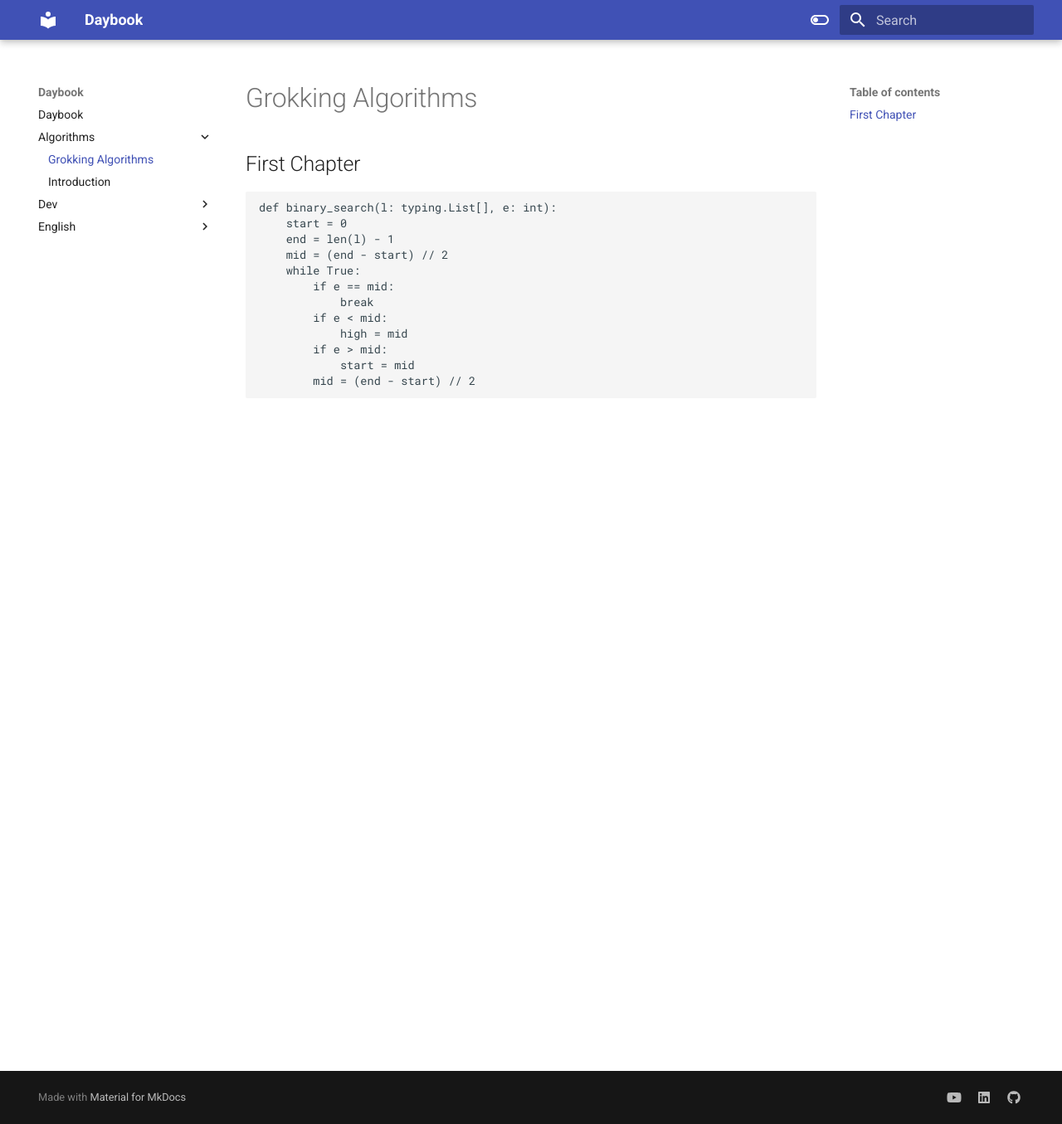
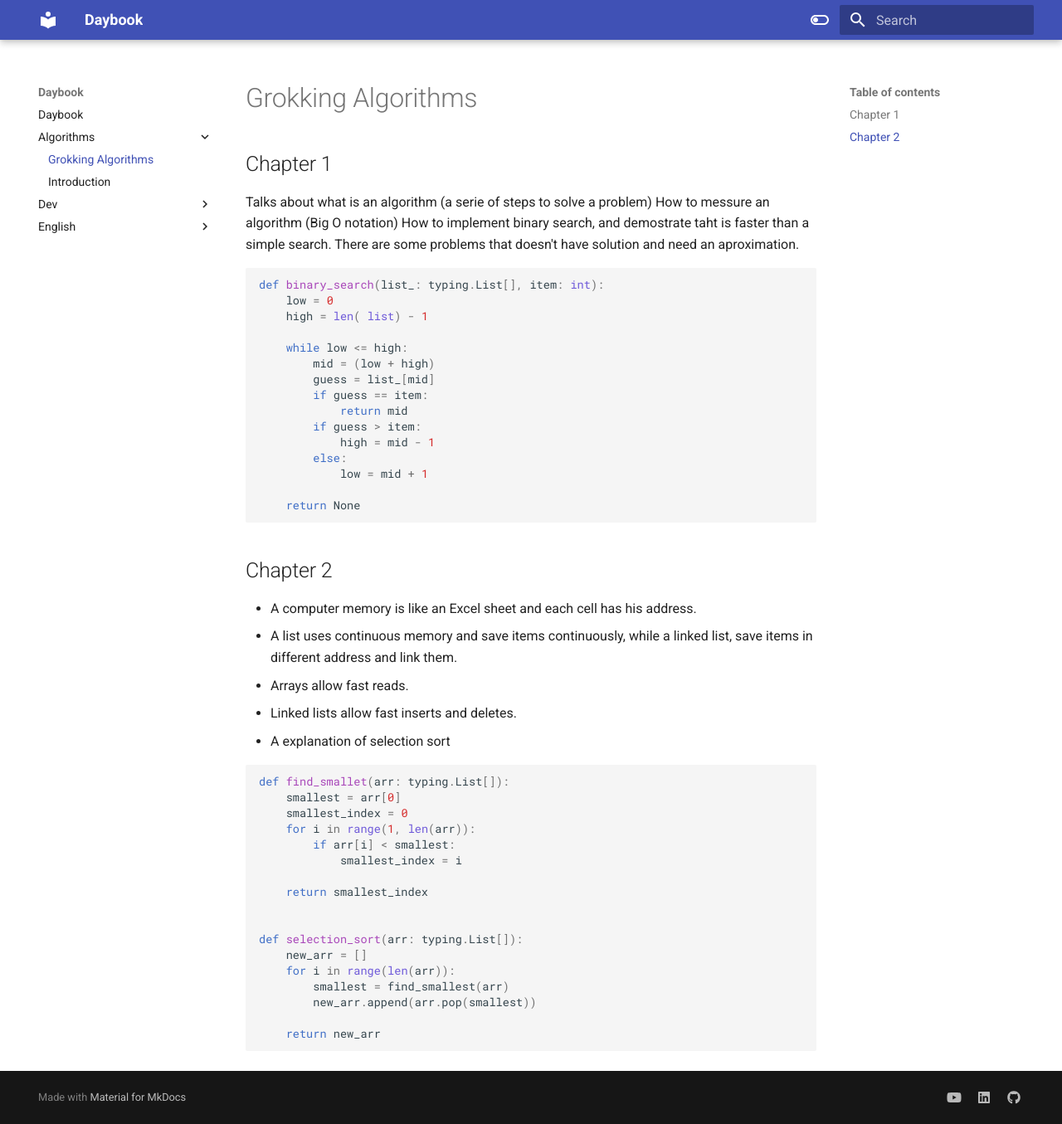
Before and after one commit to israteneda/daybook, an MkDocs documentation site: the page built from docs/algorithms/grokking-algorithms.md, in a window 1280 px wide and 1355 px high. Shown: the whole window at 83% size. Built offline with MkDocs 1.6.1 and Material for MkDocs 9.7.7, drawn with Linux system fonts in a browser that asks for light colours.

Commit message:
add Chapter 2, grokking algoritthms

````diff
--- a/docs/algorithms/grokking-algorithms.md
+++ b/docs/algorithms/grokking-algorithms.md
@@ -1,17 +1,56 @@
 # Grokking Algorithms
 
-## First Chapter
+## Chapter 1
+
+Talks about what is an algorithm (a serie of steps to solve a problem)
+How to messure an algorithm (Big O notation)
+How to implement binary search, and demostrate taht is faster than a simple search.
+There are some problems that doesn't have solution and need an aproximation.
+
+```python
+def binary_search(list_: typing.List[], item: int):
+    low = 0
+    high = len( list) - 1
+
+    while low <= high:
+        mid = (low + high)
+        guess = list_[mid]
+        if guess == item:
+            return mid
+        if guess > item:
+            high = mid - 1
+        else:
+            low = mid + 1
+
+    return None
 ```
-def binary_search(l: typing.List[], e: int):
-    start = 0
-    end = len(l) - 1
-    mid = (end - start) // 2
-    while True:
-        if e == mid:
-            break
-        if e < mid:
-            high = mid
-        if e > mid:
-            start = mid
-        mid = (end - start) // 2
+
+
+## Chapter 2
+
+- A computer memory is like an Excel sheet and each cell has his address.
+- A list uses continuous memory and save items continuously,
+while a linked list, save items in different address and link them.
+- Arrays allow fast reads.
+- Linked lists allow fast inserts and deletes.
+- A explanation of selection sort
+
+```python
+def find_smallet(arr: typing.List[]):
+    smallest = arr[0]
+    smallest_index = 0
+    for i in range(1, len(arr)):
+        if arr[i] < smallest:
+            smallest_index = i
+
+    return smallest_index
+
+
+def selection_sort(arr: typing.List[]):
+    new_arr = []
+    for i in range(len(arr)):
+        smallest = find_smallest(arr)
+        new_arr.append(arr.pop(smallest))
+
+    return new_arr
 ```
--- a/mkdocs.yml
+++ b/mkdocs.yml
@@ -11,6 +11,19 @@ theme:
     toggle:
       icon: material/toggle-switch
       name: Switch to light mode
+
+markdown_extensions:
+  - attr_list
+  - md_in_html
+  - pymdownx.emoji:
+      emoji_index: !!python/name:materialx.emoji.twemoji
+      emoji_generator: !!python/name:materialx.emoji.to_svg
+  - pymdownx.highlight:
+      anchor_linenums: true
+  - pymdownx.inlinehilite
+  - pymdownx.snippets
+  - pymdownx.superfences
+
 extra:
   social:
     - icon: fontawesome/brands/youtube
````
Also changed, not shown: docs/algorithms/introduction.md (+4 -0 lines), docs/english/introduction.md (+2 -0 lines).
